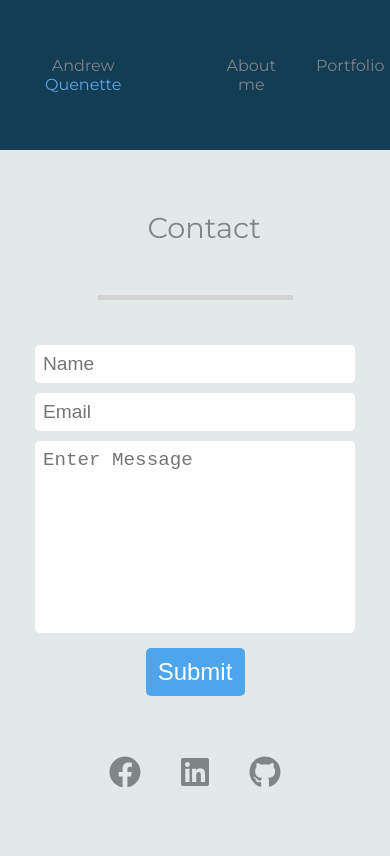
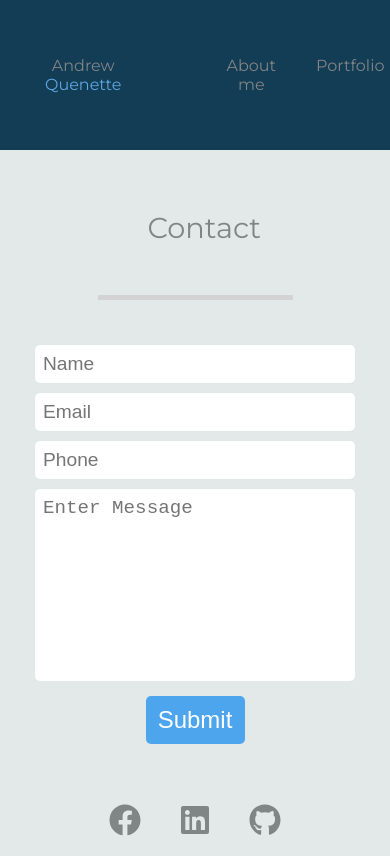
Before and after one commit to and1roxx43/Andrew.Quenette-Portfolio, a React (Create React App) app: page /contact in a window 390 px wide. Shown: the top 856 px of the page. Built offline with nearby package versions, Linux system fonts and the light colour scheme.

Commit message:
Added phone to contact.js

```diff
--- a/src/components/pages/Contact.js
+++ b/src/components/pages/Contact.js
@@ -8,6 +8,7 @@ export default function Contact() {
     function clearForm(){
         setErrorMessage("");
         setEmail("");
+        setPhone("");
         setPName("");
         setText("");
         //setAMessage("");
@@ -15,6 +16,7 @@ export default function Contact() {
 
     const [pName, setPName] = useState("");
     const [email, setEmail] = useState("");
+    const [phone, setPhone] = useState("");
     const [text, setText] = useState("");
     const [errorMessage, setErrorMessage] = useState("");
     const [aMessage, setAMessage] = useState("");
@@ -29,6 +31,8 @@ export default function Contact() {
             setEmail(inputValue);
         } else if(inputType === "pName") {
             setPName(inputValue);
+        } else if(inputType === "phone") {
+            setPhone(inputValue);
         } else {
             setText(inputValue);
         }
@@ -37,7 +41,7 @@ export default function Contact() {
     const handleFormSubmit = (e) => {
         e.preventDefault();
 
-        if(!email && !text && !pName) {
+        if(!email && !text && !pName && !phone) {
             setErrorMessage("Fill in the form before submitting");
             return;
         }
@@ -49,6 +53,9 @@ export default function Contact() {
             return;
         } else if (!pName) {
             setErrorMessage("Enter a name before continuing");
+            return;
+        } else if (!phone) {
+            setErrorMessage("Provide a phone number before continuing");
             return;
         } else {
             setAMessage(`Your message has been sent ${pName}`);
@@ -77,6 +84,15 @@ export default function Contact() {
                 onChange={handleInputChange}
                 type="email"
                 placeholder="Email"
+                />
+
+<input
+                className="input"
+                value={phone}
+                name="phone"
+                onChange={handleInputChange}
+                type="text"
+                placeholder="Phone"
                 />
 
                 <textarea
```
